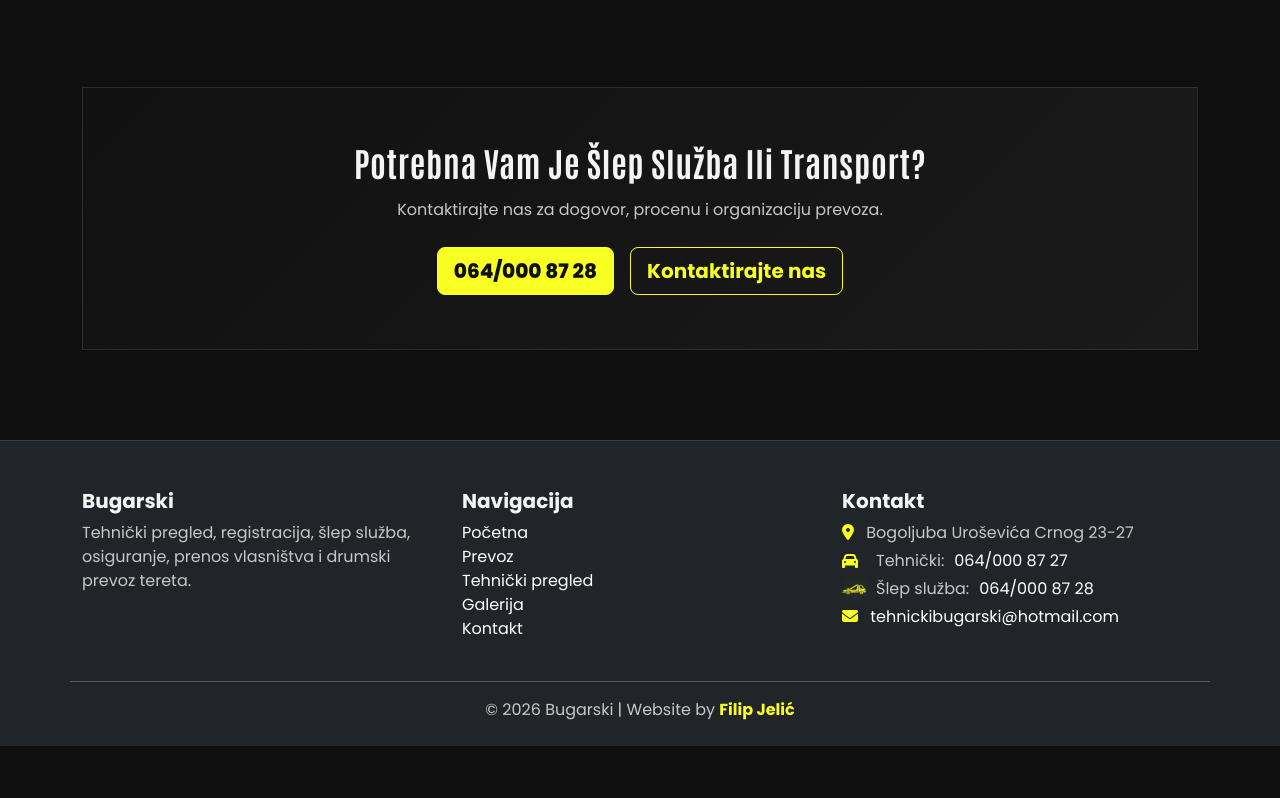
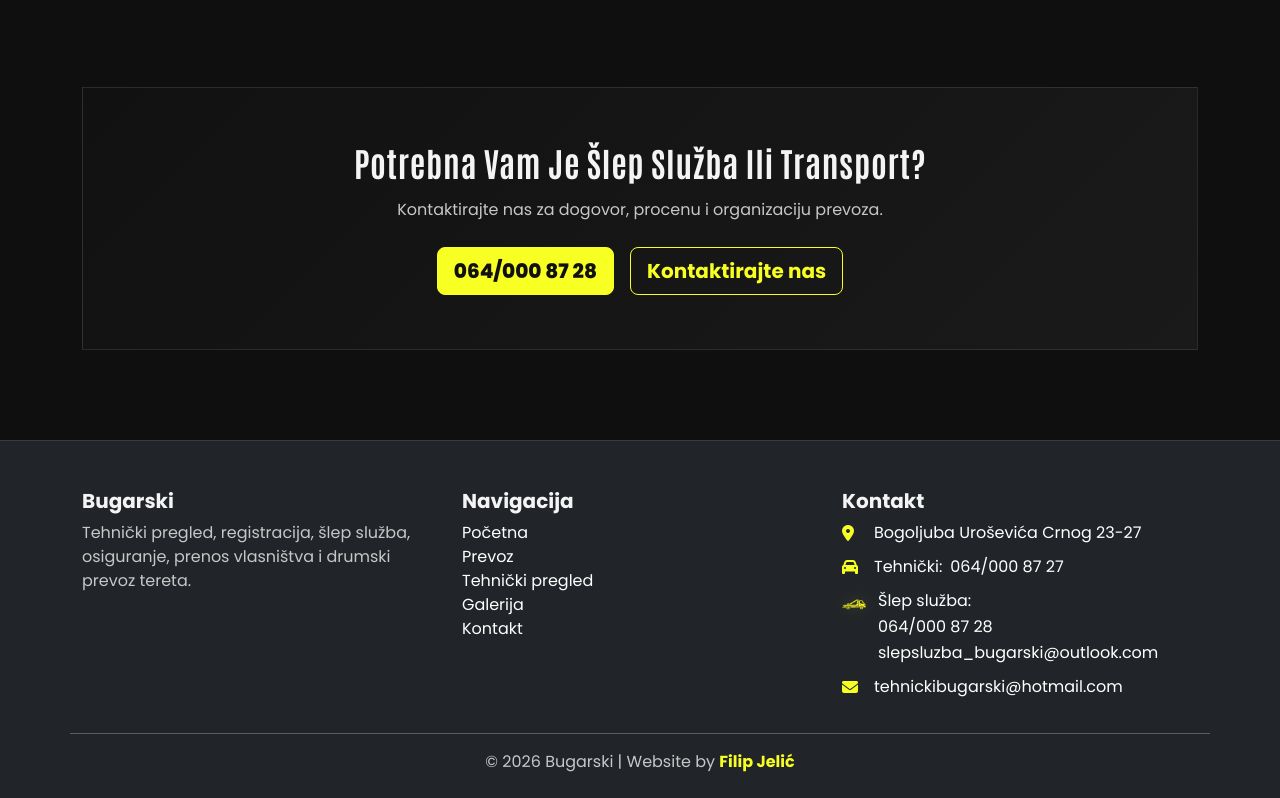
Before and after one commit to jelkesudo/transport, a plain HTML site: page prevoz.html in a window 1280 px wide. Shown: the part 2515-3313 px from the top of the page. Before the commit the page ends 3261 px from the top, so only its background shows below. Drawn offline with Linux system fonts and the light colour scheme.

Commit message:
adding email and sorting footer rows

```diff
--- a/assets/css/style.scss
+++ b/assets/css/style.scss
@@ -152,10 +152,66 @@ h3,
   letter-spacing: .04em;
   margin-bottom: 10px;
 }
-.footer-contact-row{
-  display:flex;
-  align-items:center;
-  gap:10px;
+.footer-line {
+  display: flex;
+  align-items: center;
+  gap: 12px;
+  margin-bottom: 10px;
+}
+
+.footer-line-top {
+  align-items: flex-start;
+}
+
+.icon-footer,
+.footer-custom-icon {
+  width: 20px;
+  min-width: 20px;
+
+  display: flex;
+  justify-content: center;
+  align-items: center;
+
+  color: $yellow;
+}
+
+.footer-custom-icon {
+  height: 20px;
+  object-fit: contain;
+}
+
+.footer-inline {
+  display: flex;
+  align-items: center;
+  gap: 8px;
+  flex-wrap: wrap;
+}
+
+.footer-contact-content {
+  display: flex;
+  flex-direction: column;
+  gap: 2px;
+}
+
+.footer-contact-content a {
+  word-break: break-word;
+}
+.footer-contact-row > i,
+.footer-custom-icon {
+  width: 20px;
+  min-width: 20px;
+
+  display: flex;
+  justify-content: center;
+  align-items: center;
+
+  margin-top: 3px;
+}
+
+.footer-contact-content {
+  display: flex;
+  flex-direction: column;
+  gap: 2px;
 }
 
 .footer-custom-icon{
--- a/components/footer.html
+++ b/components/footer.html
@@ -38,36 +38,58 @@
 
       <div class="col-md-4 mb-4">
   <h5 class="fw-bold">Kontakt</h5>
-        <p class="mb-1">
-          <i class="fa-solid fa-location-dot me-2 icon-footer"></i>
-          Bogoljuba Uroševića Crnog 23-27
-        </p>
-        <p class="mb-1 footer-contact-row">
-          <i class="fa-solid fa-car me-2 icon-footer"></i>
-          Tehnički:
-          <a class="text-white text-decoration-none"
+
+  <div class="footer-line">
+    <i class="fa-solid fa-location-dot icon-footer"></i>
+    <span>Bogoljuba Uroševića Crnog 23-27</span>
+  </div>
+
+  <div class="footer-line">
+    <i class="fa-solid fa-car icon-footer"></i>
+
+    <span class="footer-inline">
+      <span>Tehnički:</span>
+
+      <a
+        class="text-white text-decoration-none"
         href="tel:+381640008727">
         064/000 87 27
       </a>
-        </p>
-        <p class="mb-1 footer-contact-row">
+    </span>
+  </div>
+
+  <div class="footer-line footer-line-top">
     <img
       src="assets/img/tow-truck.png"
       alt="Šlep služba"
       class="footer-custom-icon">
-          Šlep služba:
-          <a class="text-white text-decoration-none"
+
+    <div class="footer-contact-content">
+      <span>Šlep služba:</span>
+
+      <a
+        class="text-white text-decoration-none"
         href="tel:+381640008728">
         064/000 87 28
       </a>
-        </p>
-        <p class="mb-0">
-          <i class="fa-solid fa-envelope me-2 icon-footer"></i>
-          <a class="text-white text-decoration-none"
+
+      <a
+        class="text-white text-decoration-none"
+        href="mailto:slepsluzba_bugarski@outlook.com">
+        slepsluzba_bugarski@outlook.com
+      </a>
+    </div>
+  </div>
+
+  <div class="footer-line">
+    <i class="fa-solid fa-envelope icon-footer"></i>
+
+    <a
+      class="text-white text-decoration-none"
       href="mailto:tehnickibugarski@hotmail.com">
       tehnickibugarski@hotmail.com
     </a>
-        </p>
+  </div>
 </div>
 
     <hr class="bg-light">
```
Also changed, not shown: index.html (+1 -1 lines), assets/css/style.css, 1 other file. Lines whose indentation alone changed are shown as unchanged.
